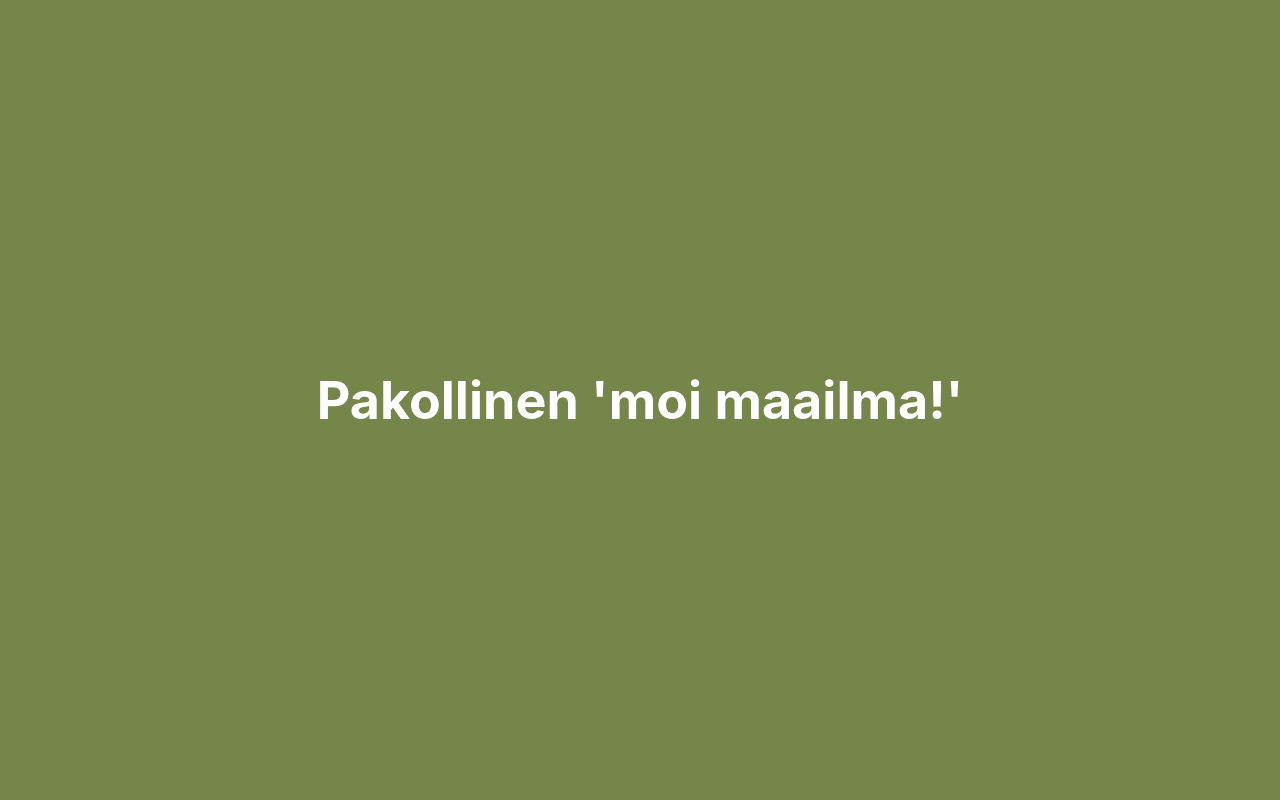
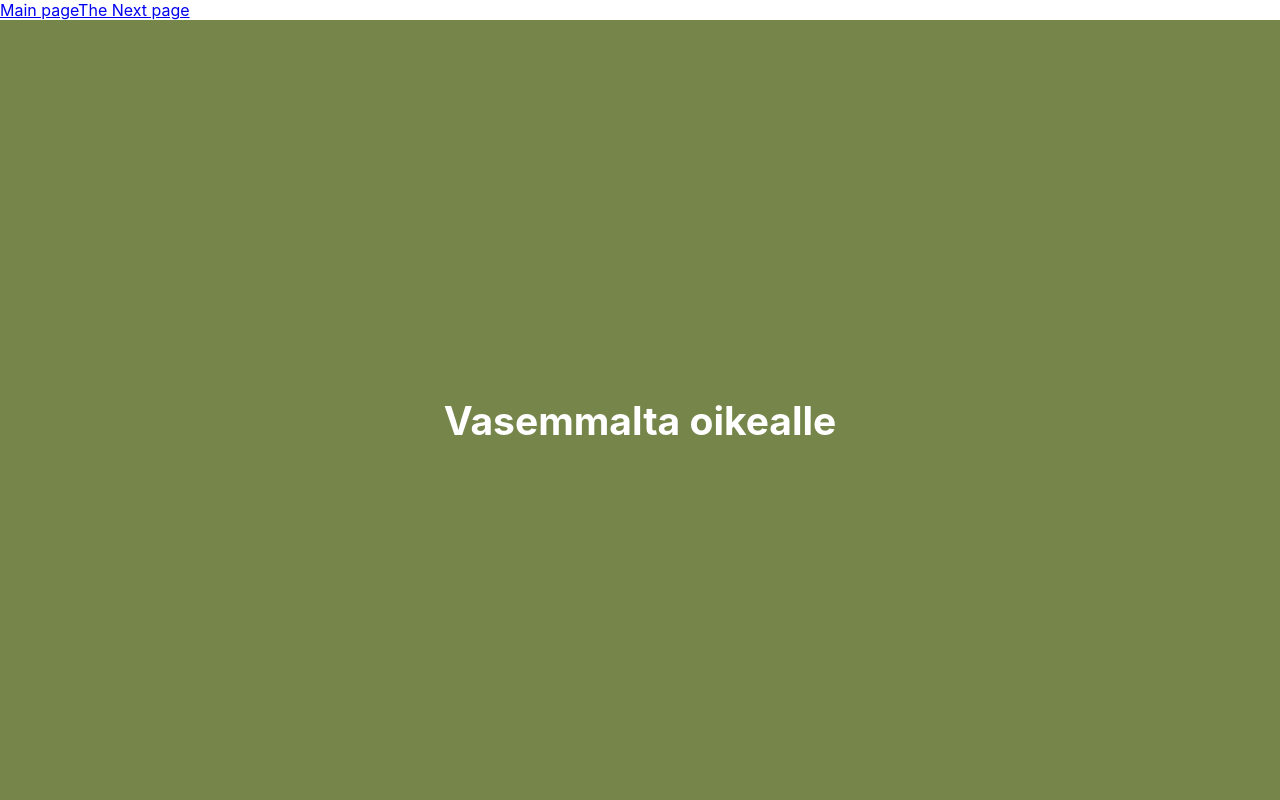
Before and after one commit to jolll4/plassi-api, a React (Create React App) app in the folder frontend/: page /seatingOrder in a window 1280 px wide. Shown: the top 800 px of the page. Built offline with nearby package versions, Linux system fonts and the light colour scheme; no server answers.

Commit message:
simple navbar

```diff
--- a/frontend/package.json
+++ b/frontend/package.json
@@ -12,6 +12,7 @@
     "@types/react-dom": "^18.0.0",
     "react": "^18.2.0",
     "react-dom": "^18.2.0",
+    "react-router-dom": "^6.16.0",
     "react-scripts": "5.0.1",
     "typescript": "^4.4.2",
     "web-vitals": "^2.1.0"
@@ -39,5 +40,8 @@
       "last 1 firefox version",
       "last 1 safari version"
     ]
+  },
+  "devDependencies": {
+    "styled-components": "^6.0.8"
   }
 }
--- a/frontend/src/App.tsx
+++ b/frontend/src/App.tsx
@@ -1,22 +1,20 @@
-import React, { useState, useEffect} from 'react';
+import { BrowserRouter as Router, Routes, Route} from "react-router-dom";
 import './App.css';
+import NavigationBar from "./components/NavigationBar"
+import SeatingOrder from './pages/SeatingOrder';
+import Home from "./pages/Home"
+
 
 function App() {
-  const [message, setMessage] = useState("");
-
-  useEffect(() => {
-    fetch("http://localhost:8000/message")
-      .then((res) => res.json())
-      .then((data) => setMessage(data.message));
-  }, []);
-
   return (
-    <div className="App">
-      <header className="App-header">
-        <h1>Pakollinen 'moi maailma!'</h1>
-        {message}
-      </header>
-    </div>
+    <Router>
+      <NavigationBar />
+      <Routes>
+        <Route path="seatingOrder" element={<SeatingOrder />}></Route>
+        <Route path="/" element={<Home />}></Route>
+      </Routes>
+      {Home()}
+    </Router>
   );
 }
 
--- /dev/null
+++ b/frontend/src/components/NavigationBar/index.tsx
@@ -0,0 +1,15 @@
+import { NavLink as Link } from "react-router-dom";
+import React from "react";
+
+class NavigationBar extends React.Component {
+    render() {
+    return (
+      <nav>
+        <Link to="/Home">Main page</Link>
+        <Link to="/SeatingOrder">The Next page</Link>
+      </nav>
+    )
+  }
+}
+
+export default NavigationBar
--- /dev/null
+++ b/frontend/src/pages/Home.tsx
@@ -0,0 +1,24 @@
+import React, { useState, useEffect} from 'react';
+import '../App.css';
+
+function Home() {
+    const [message, setMessage] = useState("");
+
+    useEffect(() => {
+    fetch("http://localhost:8000/message")
+        .then((res) => res.json())
+        .then((data) => setMessage(data.message));
+    }, []);
+
+
+    return (
+        <div className="App">
+            <header className="App-header">
+                <h1>Pakollinen 'moi maailma!'</h1>
+                {message}
+            </header>
+        </div>
+    )
+}
+
+export default Home;
--- /dev/null
+++ b/frontend/src/pages/SeatingOrder.tsx
@@ -0,0 +1,13 @@
+import '../App.css';
+
+function SeatingOrder() {
+    return (
+        <div>
+            <header className="App-header">
+                <h2>Vasemmalta oikealle</h2>
+            </header>
+        </div>
+    );
+}
+
+export default SeatingOrder
```
Also changed, not shown: 1 other file (tests, documents, lock files or other folders).
